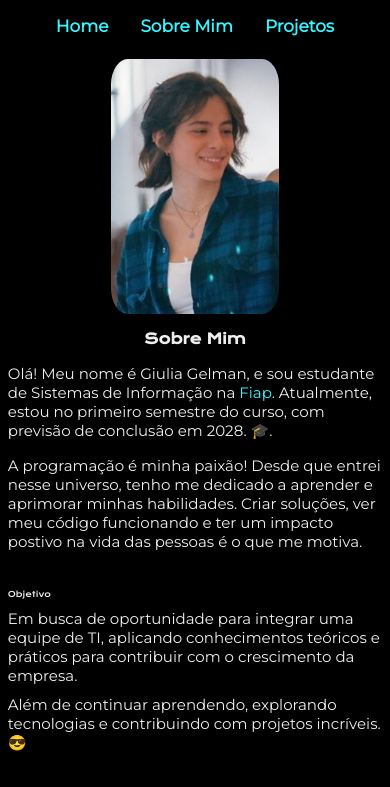
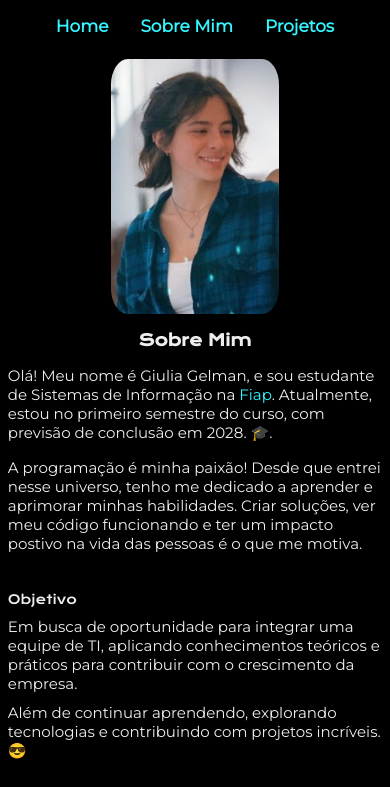
Before and after one commit to ggelman/portfolio, a plain HTML site: page about.html in a window 390 px wide. Shown: the top 787 px of the page. Drawn offline with nearby package versions, Linux system fonts and the light colour scheme.

Commit message:
Update about.css

```diff
--- a/styles/about.css
+++ b/styles/about.css
@@ -149,7 +149,7 @@ ul {
     }
 
     .apresentacao-conteudo-subtitulo{
-        font-size: .5rem;
+        font-size: .8rem;
     }
 }
 
@@ -159,6 +159,6 @@ ul {
 }
 
     .apresentacao-conteudo-titulo{
-        font-size: .9rem;
+        font-size: 1rem;
     }
 }
```
